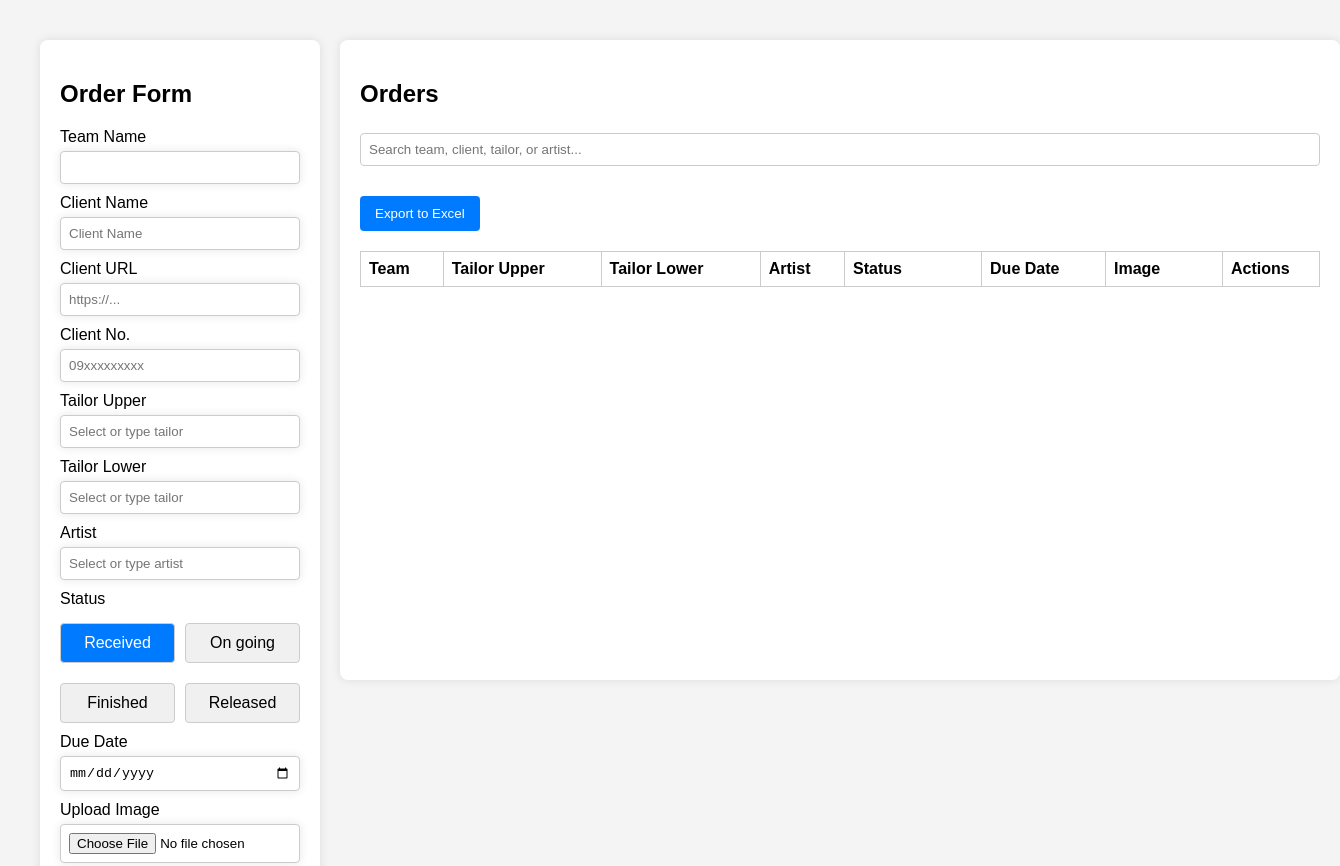
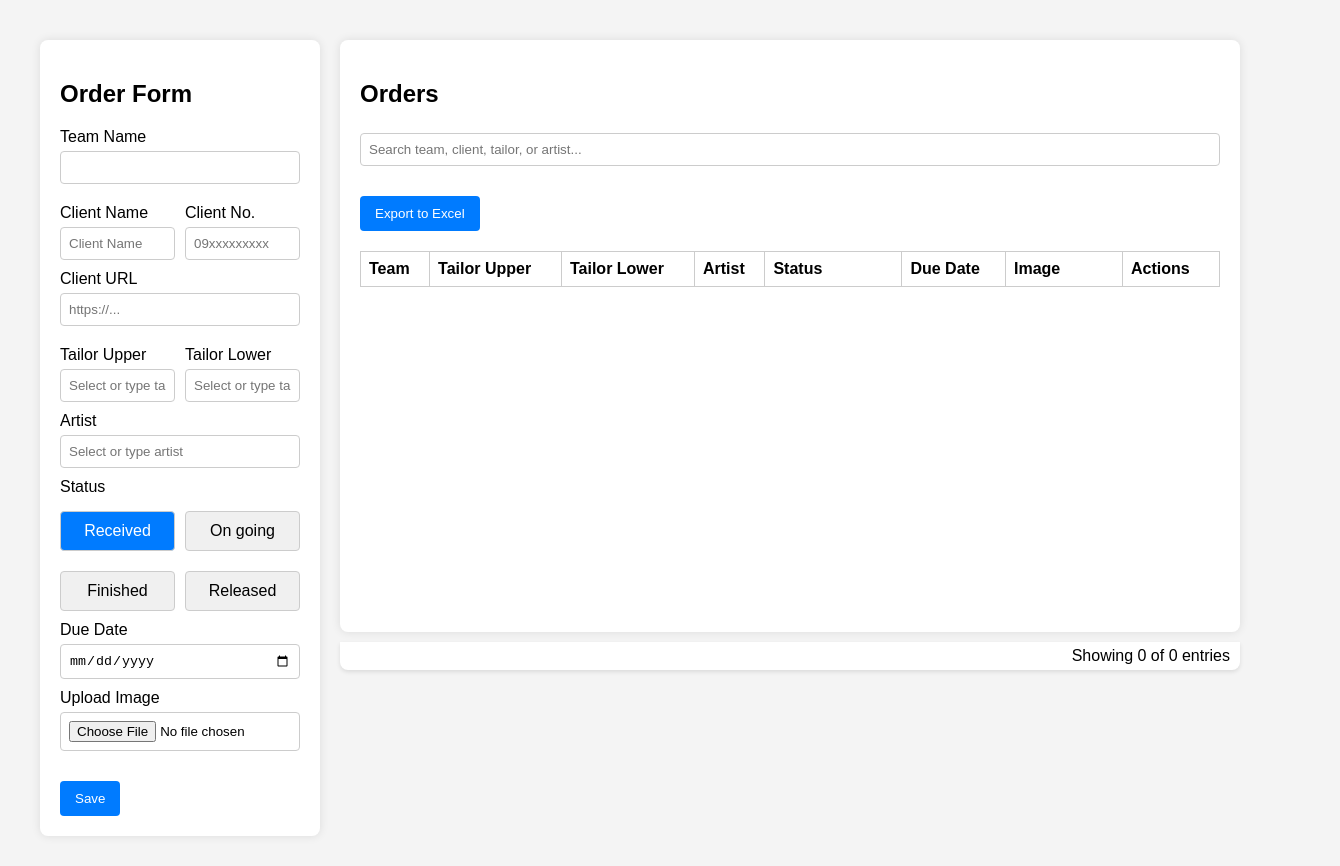
Before and after one commit to shaw3Q/BOMS, a plain HTML site: page index.html in a window 1280 px wide. Shown: the top 866 px of the page, 1340 px wide, since content can reach past the window. Drawn offline with Linux system fonts and the light colour scheme; no server answers.

Commit message:
Update index.html

```diff
--- a/index.html
+++ b/index.html
@@ -30,16 +30,50 @@
   box-shadow: 0 0 10px rgba(0,0,0,0.1);
 }
 .form-container input,
-  .form-container select,
+.form-container select {
+  width: 100%;
+  padding: 8px;
+  margin-top: 5px;
+  border: 1px solid #ccc;
+  border-radius: 4px;
+  box-sizing: border-box;
+}
+
 .list-container {
-    flex: 0 0 80%;
+  flex: 1;
   background: white;
   padding: 20px;
   border-radius: 8px;
   box-shadow: 0 0 10px rgba(0,0,0,0.1);
-    max-height: 75vh;
   overflow-y: auto;
+  max-height: none;
+  height: auto;
+  display: flex;
+  flex-direction: column;
 }
+
+
+
+.list-wrapper {
+  display: flex;
+  flex-direction: column;
+  flex: 1 1 80%;
+  max-height: 80vh;
+}
+
+
+
+
+#entryCount {
+  margin-top: 10px;
+  font-weight: 600;
+  text-align: right;
+  background: white;
+  padding: 5px 10px;
+  border-radius: 0 0 8px 8px;
+  box-shadow: 0 2px 4px rgba(0,0,0,0.1);
+}
+
   label {
     display: block;
     margin-top: 10px;
@@ -178,11 +212,15 @@
   .list-container {
     max-height: none; /* allow full height, no scroll on mobile */
   }
+
+
   #ordersTable th,
   #ordersTable td {
     font-size: 14px;
     padding: 6px 4px;
   }
+
+
   button {
     width: 100%;
     padding: 12px;
@@ -259,6 +297,16 @@
   text-transform: none !important; /* override if needed */
 }
 
+.row {
+  display: flex;
+  gap: 10px;
+  margin-top: 10px;
+}
+.half-width {
+  flex: 1;
+}
+
+
 </style>
 </head>
 <body>
@@ -270,45 +318,77 @@
   <h2>Order Form</h2>
   <form id="orderForm">
     <input type="hidden" id="docId" />
+
     <label>Team Name</label>
     <input type="text" id="teamName" required />
+
+    <div class="row">
+      <div class="half-width">
         <label>Client Name</label>
         <input type="text" id="clientName" placeholder="Client Name" />
+      </div>
+      <div class="half-width">
+        <label>Client No.</label>
+        <input id="clientNo" type="text" pattern="^(09|\+639)\d{9}$"
+               placeholder="09xxxxxxxxx"
+               title="Start with 09 or +639 followed by 9 digits" />
+      </div>
+    </div>
+
     <label>Client URL</label>
     <input type="text" id="clientURL" placeholder="https://..." />
-	<label>Client No.</label>
-	<input id="clientNo" type="text" pattern="^(09|\+639)\d{9}$" placeholder="09xxxxxxxxx" title="Start with 09 or +639 followed by 9 digits" />
+
+    <div class="row">
+      <div class="half-width">
         <label>Tailor Upper</label>
         <input list="tailorList" id="tailor" placeholder="Select or type tailor" />
         <datalist id="tailorList"></datalist>
+      </div>
+      <div class="half-width">
         <label>Tailor Lower</label>
         <input list="tailorLowerList" id="tailorLower" placeholder="Select or type tailor" />
         <datalist id="tailorLowerList"></datalist>
+      </div>
+    </div>
+
     <label>Artist</label>
     <input list="artistList" id="artist" placeholder="Select or type artist" />
     <datalist id="artistList"></datalist>
+
     <label>Status</label>
     <div class="status-options">
-      <input type="radio" id="received" name="status" value="Received" checked><label for="received">Received</label>
-      <input type="radio" id="ongoing" name="status" value="On going"><label for="ongoing">On going</label>
-      <input type="radio" id="finished" name="status" value="Finished"><label for="finished">Finished</label>
-      <input type="radio" id="released" name="status" value="Released"><label for="released">Released</label>
+      <input type="radio" id="received" name="status" value="Received" checked>
+      <label for="received">Received</label>
+
+      <input type="radio" id="ongoing" name="status" value="On going">
+      <label for="ongoing">On going</label>
+
+      <input type="radio" id="finished" name="status" value="Finished">
+      <label for="finished">Finished</label>
+
+      <input type="radio" id="released" name="status" value="Released">
+      <label for="released">Released</label>
     </div>
+
     <label>Due Date</label>
     <input type="date" id="dueDate" />
+
     <label>Upload Image</label>
     <input type="file" id="imageUpload" accept="image/*" />
     <img id="preview" class="preview-img" />
+
     <button type="submit">Save</button>
   </form>
 </div>
+
+<div class="list-wrapper">
 <div class="list-container" id="listContainer">
   <h2>Orders</h2>
   <input type="text" id="searchTeam" placeholder="Search team, client, tailor, or artist..." />
   <div id="actionsContainer">
     <button id="exportBtn">Export to Excel</button>
+  </div>
 
-  </div>
   <table id="ordersTable" aria-label="Orders list">
     <thead>
       <tr>
@@ -324,8 +404,13 @@
     </thead>
     <tbody></tbody>
   </table>
+
 </div>
+<div id="entryCount" style="margin: 10px 0; font-weight: 500;"></div>
 </div>
+
+</div>
+
 
 <script src="https://www.gstatic.com/firebasejs/9.22.1/firebase-app-compat.js"></script>
 <script src="https://www.gstatic.com/firebasejs/9.22.1/firebase-firestore-compat.js"></script>
@@ -428,6 +513,13 @@ function renderOrders() {
     const dueDate = order.dueDate ? new Date(order.dueDate) : null;
     return status === 'released' && dueDate && dueDate < today;
   });
+
+  // Filter count
+  const totalEntries = filteredOrders.length;
+  const displayedEntries = Math.min(displayLimit, totalEntries);
+
+  document.getElementById('entryCount').textContent = `Showing ${displayedEntries} of ${totalEntries} entries`;
+
 
   const sortedOrders = [...activeOrders, ...completedReleasedOrders];
 
@@ -807,6 +899,14 @@ document.getElementById('clientNo').addEventListener('input', function () {
   this.value = val;
 });
 
+window.addEventListener('scroll', () => {
+  if (window.innerHeight + window.scrollY >= document.body.offsetHeight - 100) {
+    displayLimit += 20;
+    renderOrders();
+  }
+});
+
+
 
 fetchOrders();
 
```
Lines whose indentation alone changed are shown as unchanged.
